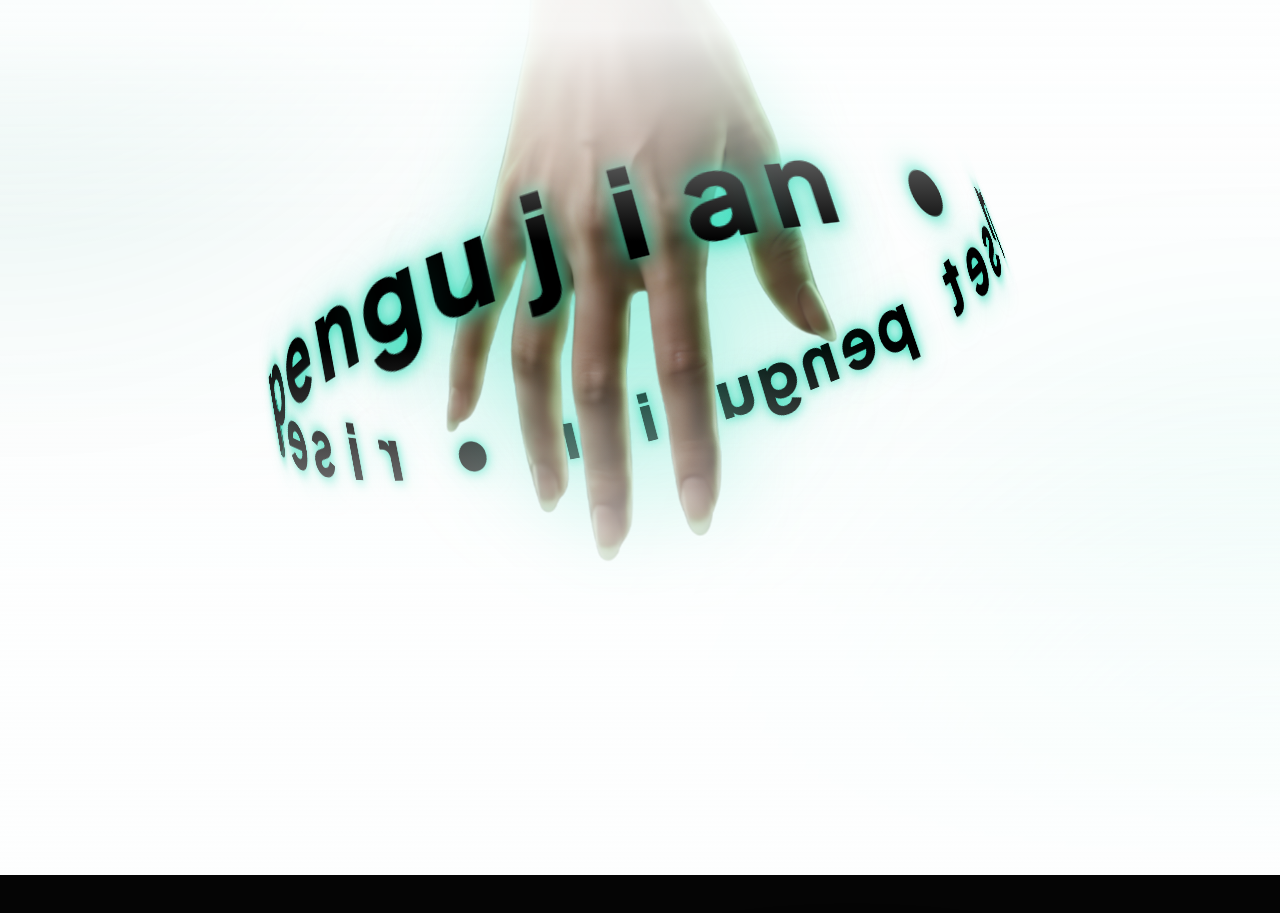
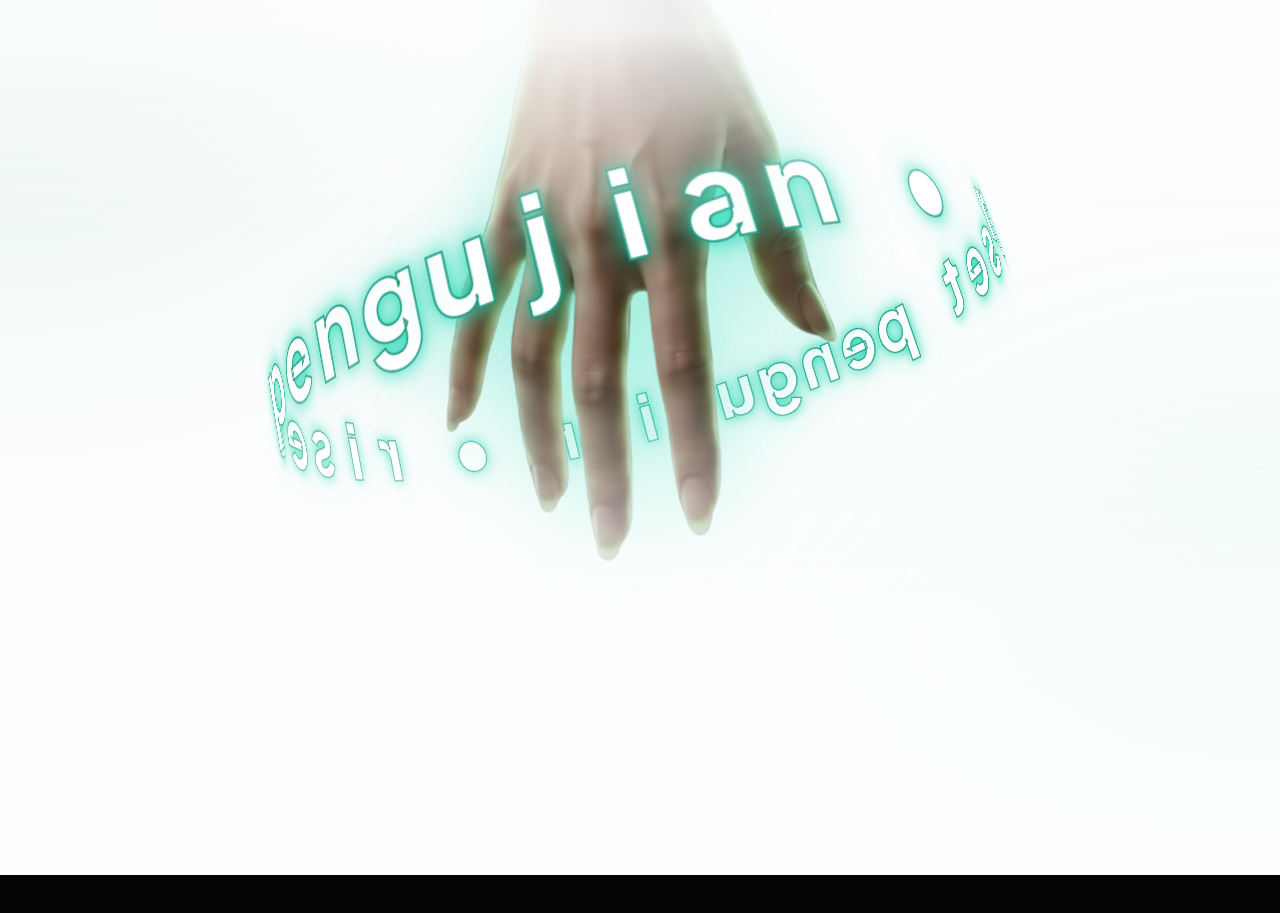
Before and after one commit to muhammaddz4ki/diBISAlitas, a Next.js app in the folder web/: page / in a window 1280 px wide. Shown: the part 2820-3733 px from the top of the page. Built offline with nearby package versions, Linux system fonts and the light colour scheme.

Commit message:
style: apply thin green stroke to cta text for better light mode visibility

```diff
--- a/web/src/app/page.tsx
+++ b/web/src/app/page.tsx
@@ -775,10 +775,11 @@ function CTASection() {
             {characters.map((char, i) => (
               <span
                 key={i}
-                className="absolute text-5xl sm:text-6xl md:text-[5.5rem] font-black text-black dark:text-white lowercase select-none tracking-tight transition-colors duration-300"
+                className="absolute text-5xl sm:text-6xl md:text-[5.5rem] font-black text-white lowercase select-none tracking-tight transition-colors duration-300"
                 style={{
                   transform: `rotateY(${i * (360 / characters.length)}deg) translateZ(clamp(160px, 35vw, 350px))`,
                   textShadow: "0 0 15px rgba(0, 212, 170, 0.9), 0 0 40px rgba(0, 212, 170, 0.4)",
+                  WebkitTextStroke: "1.5px #1B9981"
                 }}
               >
                 {char === " " ? "\u00A0" : char}
```
